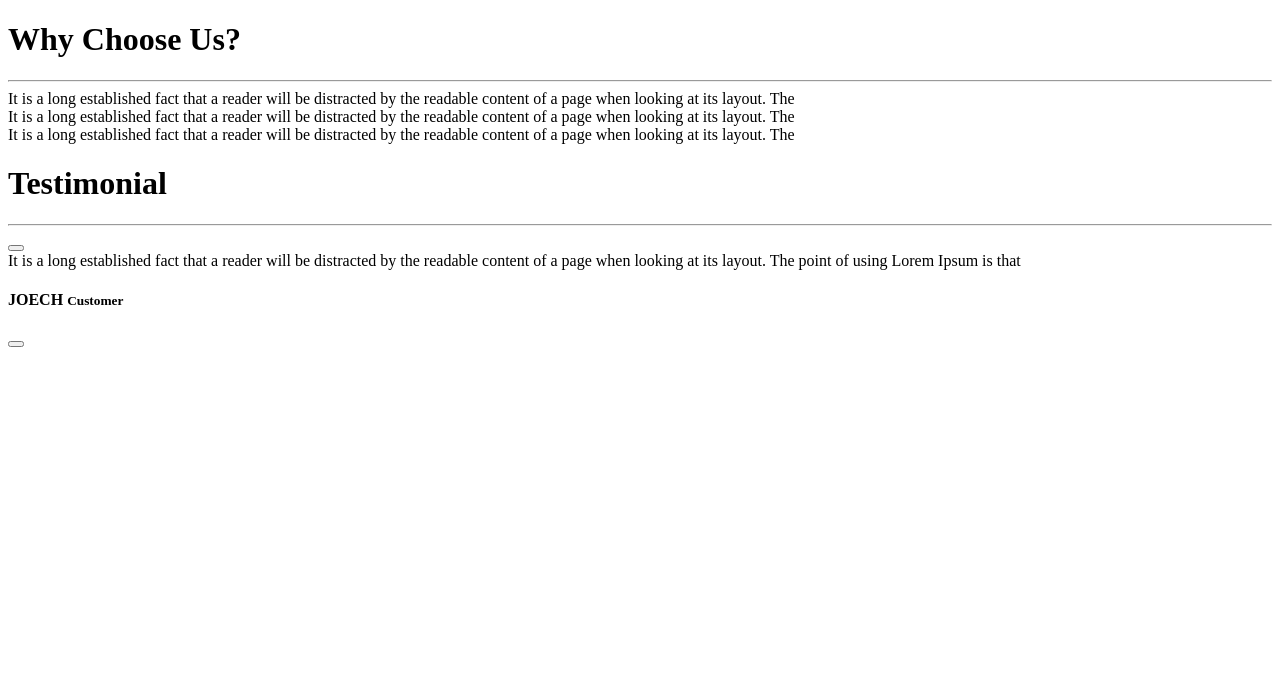
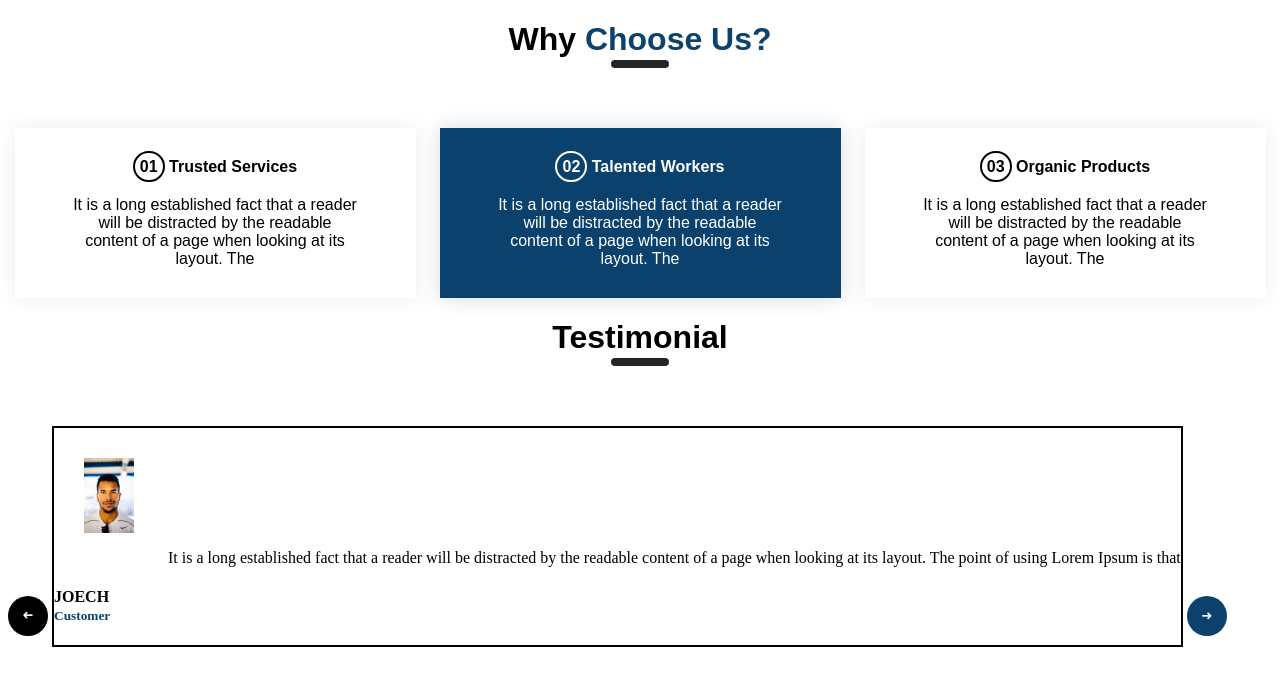
Before and after one commit to smulkernis/MenulioGrybai, a plain HTML site: page pages/page3/index.html in a window 1280 px wide. Drawn offline with Linux system fonts and the light colour scheme.

Commit message:
created css

```diff
--- a/pages/page3/css/style.css
+++ b/pages/page3/css/style.css
@@ -0,0 +1,80 @@
+h1{
+    font-family: Arial, Helvetica, sans-serif;
+    text-align: center;
+}
+hr{
+    border: 4px solid rgb(37, 37, 37 );
+    border-radius: 10px;
+    width: 50px;
+    margin-top: -20px;
+    margin-bottom: 60px;
+}
+.boxes{
+    text-align: center;
+    flex-wrap: wrap;
+}
+.I
+{
+    box-shadow: 0 0 20px  rgb(236, 236, 236) ;
+    display: inline-block;
+    background-color: rgb(255, 255, 255);
+    width: 341px;
+    font-family: Arial, Helvetica, sans-serif;
+    padding: 30px;
+    margin-right: 20px;
+}
+.II
+{
+    box-shadow: 0 0 20px  rgb(218, 218, 218) ;
+    display: inline-block;
+    width: 341px;
+    background-color: rgb(11, 66, 109);
+    color: white;
+    font-family: Arial, Helvetica, sans-serif;
+    padding: 30px;
+    margin-right: 20px;
+}
+.III
+{
+    box-shadow: 0 0 20px  rgb(236, 236, 236) ;
+    display: inline-block;
+    width: 341px;
+    background-color: rgb(255, 255, 255);
+    font-family: Arial, Helvetica, sans-serif;
+    padding: 30px;
+}
+.oi{
+    border: 2px solid rgb(0, 0, 0);
+    border-radius: 25px;
+    width: 20px;
+    height: 20px;
+    padding: 5px;
+}
+.oj{
+    border: 2px solid rgb(255, 255, 255);
+    border-radius: 25px;
+    width: 20px;
+    height: 20px;
+    padding: 5px;
+}
+.op, .tw, .ts{
+    padding-bottom: 20px;
+    font-weight: bold;
+}
+button{
+    height: 40px;
+    width: 40px;
+    border: 1px;
+    border-radius: 50px;
+    background-color: rgb(0, 0, 0);
+    color: white;
+    display: inline-block;
+}
+.joech{
+    display: inline-block;
+    border: 2px solid;
+}
+.joech img {
+    width: 50px;
+    margin: 30px;
+}
--- a/pages/page3/index.html
+++ b/pages/page3/index.html
@@ -1,51 +1,54 @@
 <!DOCTYPE html>
 <html lang="en">
 <head>
+    <link rel="stylesheet" href="css/style.css">
     <meta charset="UTF-8">
     <meta name="viewport" content="width=device-width, initial-scale=1.0">
     <title>Document</title>
 </head>
 <body>
-    <h1>Why <span>Choose Us?</span></h1>
+    <h1>Why <span style="color: rgb(11, 66, 110);">Choose Us?</span></h1>
     <hr>
     <div class="boxes">
         <div class="I">
-            <div class="ts"></div>
+
+            <div class="ts"> <span class="oi">01</span> Trusted Services</div>
             <div class="text">
-                It is a long established fact that a reader
-                will be distracted by the readable
-                content of a page when looking at its
+                It is a long established fact that a reader <br>
+                will be distracted by the readable <br>
+                content of a page when looking at its <br>
                 layout. The
             </div>
         </div>
         <div class="II">
-            <div class="tw"></div>
+            <div class="tw"> <span class="oj">02</span> Talented Workers</div>
             <div class="textbl">
-                It is a long established fact that a reader
-                will be distracted by the readable
-                content of a page when looking at its
+                It is a long established fact that a reader <br>
+                will be distracted by the readable <br>
+                content of a page when looking at its <br>
                 layout. The
             </div>
         </div>
         <div class="III">
-            <div class="op"></div>
+            <div class="op"> <span class="oi">03</span> Organic Products</div>
             <div class="text">
-                It is a long established fact that a reader
-                will be distracted by the readable
-                content of a page when looking at its
+                It is a long established fact that a reader <br>
+                will be distracted by the readable <br>
+                content of a page when looking at its <br>
                 layout. The
             </div>
         </div>
     </div>
     <h1>Testimonial</h1>
     <hr>
-    <button></button>
+    <button style="rotate: 180deg;"> &#10140; </button>
     <div class="joech">
+        <img src="img/joeshHQ.png">
         It is a long established fact that a reader will be distracted by the readable
         content of a page when looking at its layout. The point of using Lorem Ipsum
         is that
-        <h4>JOECH <small>Customer</small></h4>
+        <h4>JOECH <br><small style="color: rgb(11, 66, 109);">Customer</small></h4>
     </div>
-    <button></button>
+    <button style="background-color: rgb(11, 66, 109);">&#10140;</button>
 </body>
 </html>
```
Also changed, not shown: pages/page3/img/joeshHQ.png (added).
